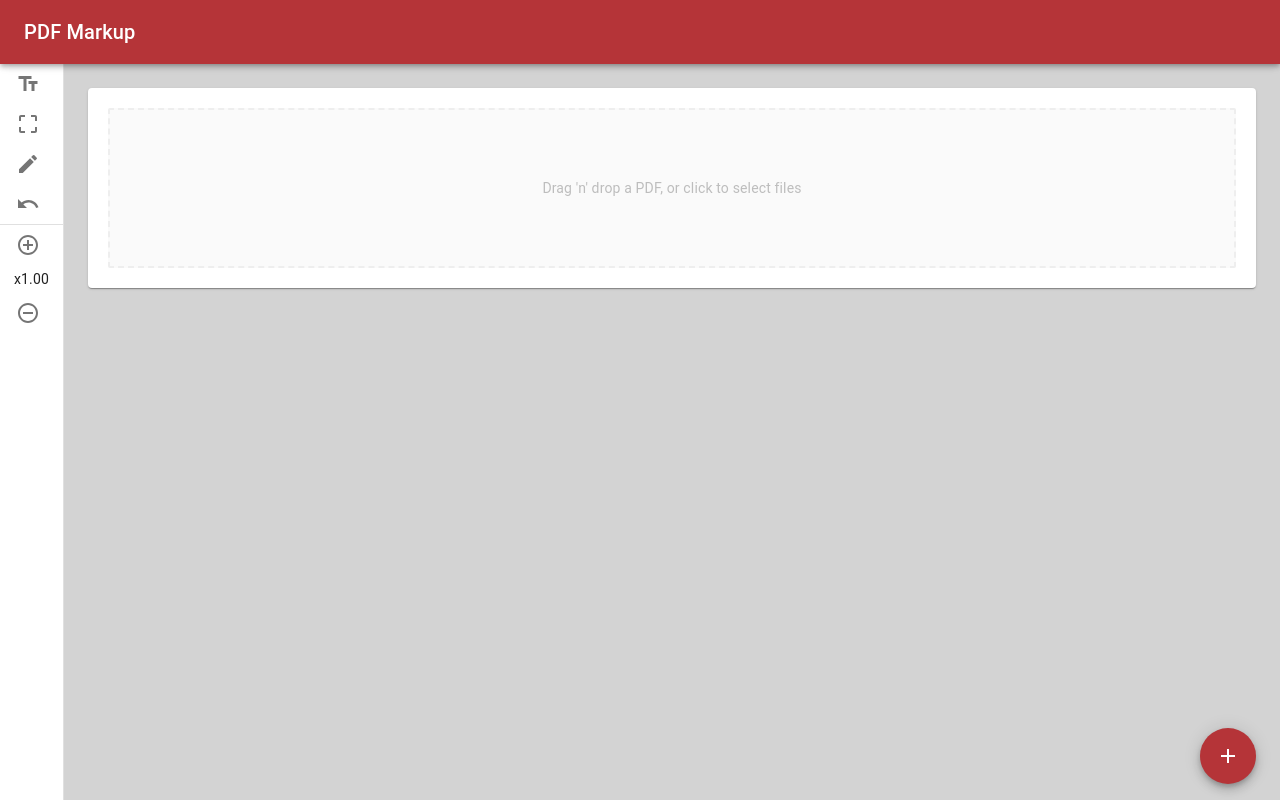
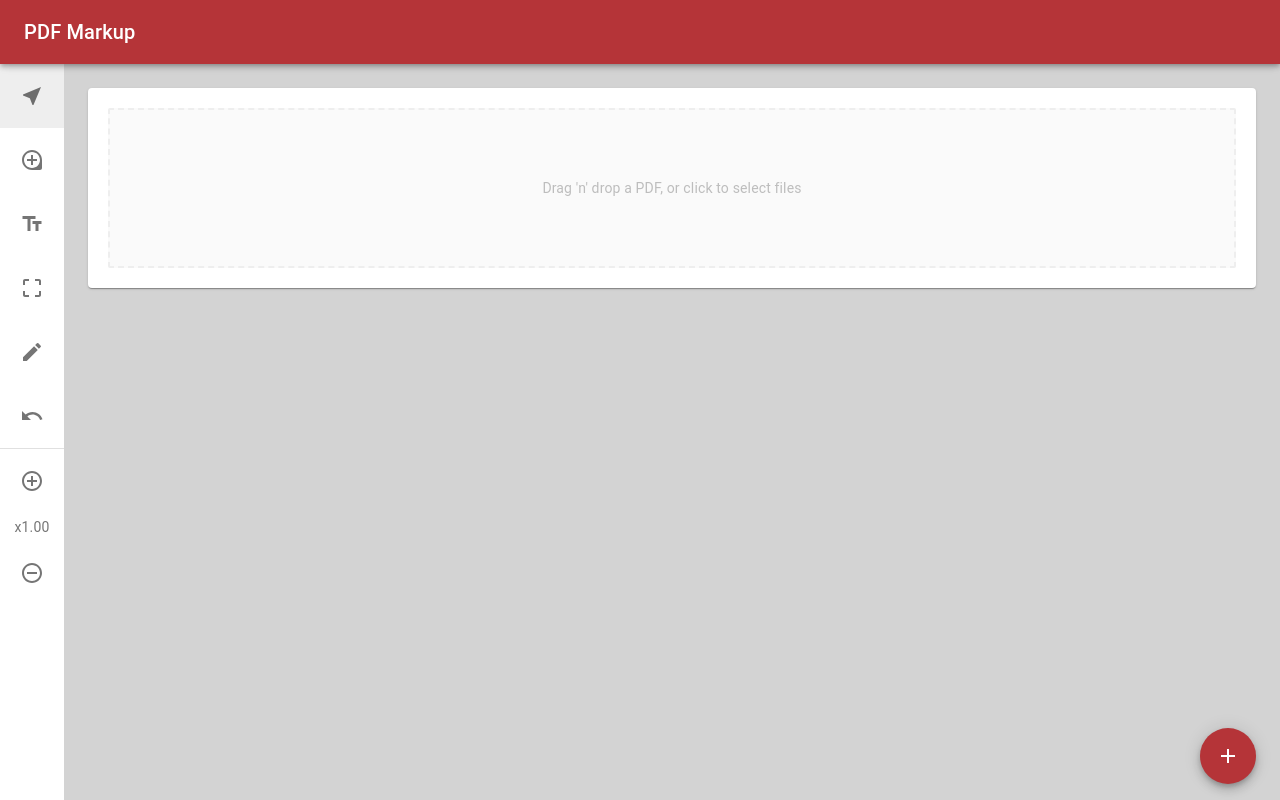
Before and after one commit to ztoben/pdf-markup, a React (Create React App) app: page / in a window 1280 px wide. Built offline with nearby package versions, Linux system fonts and the light colour scheme; what @bundled-es-modules/pdfjs-dist would draw is missing.

Commit message:
retain selected tool in drawer

```diff
--- a/src/components/ContentContainer.js
+++ b/src/components/ContentContainer.js
@@ -1,6 +1,7 @@
 import React, { Component } from 'react';
 import ContentPresentational from './ContentPresentational';
 import renderPdf from '../utils/renderPdf';
+import {DEFAULT} from '../constants';
 
 export default class ContentContainer extends Component {
   constructor(props) {
@@ -11,7 +12,8 @@
       zoom: 1,
       pages: undefined,
       currentPage: 1,
-      canvases: []
+      canvases: [],
+      selectedTool: DEFAULT
     };
 
     this.pdfsRef = React.createRef();
@@ -36,6 +38,7 @@
   setPages = pages => this.setState({pages});
   setCanvases = canvases => this.setState({canvases});
   setCurrentPage = currentPage => this.setState({currentPage});
+  setSelectedTool = selectedTool => this.setState({selectedTool});
 
   render() {
     const {
@@ -43,7 +46,8 @@
       zoom,
       acceptedFiles,
       pages,
-      canvases
+      canvases,
+      selectedTool
     } = this.state;
 
     return (
@@ -53,11 +57,13 @@
         acceptedFiles={acceptedFiles}
         pages={pages}
         canvases={canvases}
+        selectedTool={selectedTool}
         setAcceptedFiles={this.setAcceptedFiles}
         setCanvases={this.setCanvases}
         setCurrentPage={this.setCurrentPage}
         setPages={this.setPages}
         setZoom={this.setZoom}
+        setSelectedTool={this.setSelectedTool}
         pdfsRef={this.pdfsRef}
       />
     );
--- a/src/components/ContentPresentational.js
+++ b/src/components/ContentPresentational.js
@@ -11,11 +11,13 @@
   acceptedFiles,
   pages,
   canvases,
+  selectedTool,
   setAcceptedFiles,
   setCanvases,
   setCurrentPage,
   setPages,
   setZoom,
+  setSelectedTool,
   pdfsRef
 }) {
   const useStyles = makeStyles(theme => ({
@@ -61,6 +63,8 @@
       <Drawer
         setZoom={setZoom}
         zoom={zoom}
+        selectedTool={selectedTool}
+        setSelectedTool={setSelectedTool}
       />
       {!acceptedFiles && (
         <Card className={classes.cardContent}>
--- a/src/components/Drawer.js
+++ b/src/components/Drawer.js
@@ -1,18 +1,21 @@
 import React from 'react';
-import clsx from 'clsx';
-import { makeStyles } from '@material-ui/core/styles';
+import {makeStyles} from '@material-ui/core/styles';
 import MaterialDrawer from '@material-ui/core/Drawer';
 import List from '@material-ui/core/List';
 import ListItem from '@material-ui/core/ListItem';
 import ListItemIcon from '@material-ui/core/ListItemIcon';
 import AddCircleIcon from '@material-ui/icons/AddCircleOutline';
 import RemoveCircleIcon from '@material-ui/icons/RemoveCircleOutline';
-import EditIcon from '@material-ui/icons/Edit';
+import HighlightIcon from '@material-ui/icons/Edit';
 import UndoIcon from '@material-ui/icons/Undo';
-import TextFieldsIcon from '@material-ui/icons/TextFields';
-import CropFreeIcon from '@material-ui/icons/CropFree';
+import AddTextIcon from '@material-ui/icons/TextFields';
+import OutlineIcon from '@material-ui/icons/CropFree';
+import AddPointIcon from '@material-ui/icons/Loupe';
+import DefaultIcon from '@material-ui/icons/NearMe';
 import ListItemText from '@material-ui/core/ListItemText';
 import Divider from '@material-ui/core/Divider';
+import clsx from 'clsx';
+import {ADD_POINT, ADD_TEXT, DEFAULT, HIGHLIGHT, OUTLINE, UNDO} from '../constants';
 
 const useStyles = makeStyles(theme => ({
   root: {
@@ -28,12 +31,10 @@
     width: '64px',
     flexShrink: 0,
     whiteSpace: 'nowrap',
-  },
-  drawerClose: {
     overflowX: 'hidden',
-    width: '64px',
     marginTop: '64px',
-    zIndex: '100'
+    zIndex: '100',
+    border: 'none'
   },
   toolbar: {
     display: 'flex',
@@ -49,12 +50,36 @@
   zoomText: {
     display: 'flex',
     justifyContent: 'center',
-    margin: 0
+    margin: 0,
+    color: 'rgba(0, 0, 0, 0.54)'
+  },
+  listItem: {
+    justifyContent: 'center',
+    height: 64
+  },
+  listItemIcon: {
+    justifyContent: 'center'
+  },
+  selected: {
+    backgroundColor: '#eee'
   }
 }));
 
-export default function Drawer({setZoom, zoom}) {
+export default function Drawer({
+  setZoom,
+  zoom,
+  setSelectedTool,
+  selectedTool
+}) {
   const classes = useStyles();
+  const drawerTools = [
+    {action: DEFAULT, icon: <DefaultIcon/>},
+    {action: ADD_POINT, icon: <AddPointIcon/>},
+    {action: ADD_TEXT, icon: <AddTextIcon/>},
+    {action: OUTLINE, icon: <OutlineIcon/>},
+    {action: HIGHLIGHT, icon: <HighlightIcon/>},
+    {action: UNDO, icon: <UndoIcon/>},
+  ];
 
   function handleZoom(type) {
     if (type === 'out' && zoom > .5) {
@@ -69,40 +94,31 @@
   return (
     <MaterialDrawer
       variant="permanent"
-      className={clsx(classes.drawer, {
-        [classes.drawerClose]: true,
-      })}
-      classes={{
-        paper: clsx({
-          [classes.drawerClose]: true,
-        }),
-      }}
+      className={classes.drawer}
+      classes={{paper: classes.drawer}}
     >
       <List disablePadding>
-        <ListItem button>
-          <ListItemIcon>
-            <TextFieldsIcon />
-          </ListItemIcon>
-        </ListItem>
-        <ListItem button>
-          <ListItemIcon>
-            <CropFreeIcon />
-          </ListItemIcon>
-        </ListItem>
-        <ListItem button>
-          <ListItemIcon>
-            <EditIcon />
-          </ListItemIcon>
-        </ListItem>
-        <ListItem button>
-          <ListItemIcon>
-            <UndoIcon />
-          </ListItemIcon>
-        </ListItem>
-        <Divider />
-        <ListItem button onClick={() => handleZoom('in')}>
-          <ListItemIcon>
-            <AddCircleIcon />
+        {drawerTools.map(tool => (
+          <ListItem
+            button
+            onClick={() => selectedTool !== tool.action && setSelectedTool(tool.action)}
+            className={clsx(classes.listItem, {
+              [classes.selected]: selectedTool === tool.action
+            })}
+          >
+            <ListItemIcon className={classes.listItemIcon}>
+              {tool.icon}
+            </ListItemIcon>
+          </ListItem>
+        ))}
+        <Divider/>
+        <ListItem
+          button
+          className={classes.listItem}
+          onClick={() => handleZoom('in')}
+        >
+          <ListItemIcon className={classes.listItemIcon}>
+            <AddCircleIcon/>
           </ListItemIcon>
         </ListItem>
         <ListItem dense>
@@ -110,9 +126,13 @@
             {`x${zoom.toFixed(2)}`}
           </ListItemText>
         </ListItem>
-        <ListItem button onClick={() => handleZoom('out')}>
-          <ListItemIcon>
-            <RemoveCircleIcon />
+        <ListItem
+          button
+          className={classes.listItem}
+          onClick={() => handleZoom('out')}
+        >
+          <ListItemIcon className={classes.listItemIcon}>
+            <RemoveCircleIcon/>
           </ListItemIcon>
         </ListItem>
       </List>
--- a/src/constants.js
+++ b/src/constants.js
@@ -2,3 +2,10 @@
 export const A4_SHORT = 210;
 export const LANDSCAPE = 'landscape';
 export const PORTRAIT = 'portrait';
+
+export const DEFAULT = 'default';
+export const ADD_POINT = 'addPoint';
+export const ADD_TEXT = 'addText';
+export const OUTLINE = 'outline';
+export const HIGHLIGHT = 'highlight';
+export const UNDO = 'undo';
```
